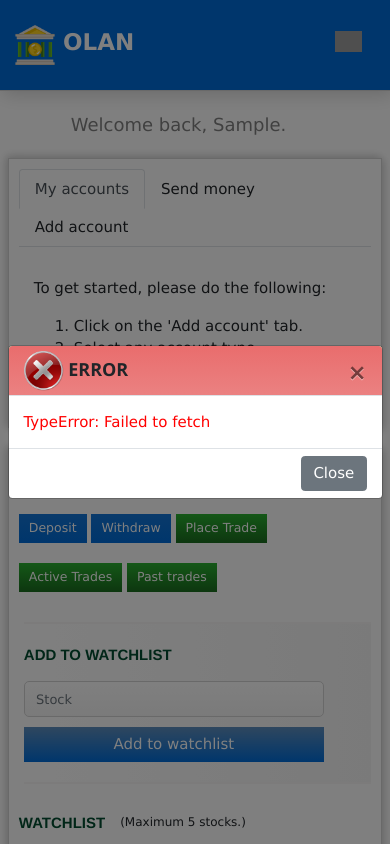
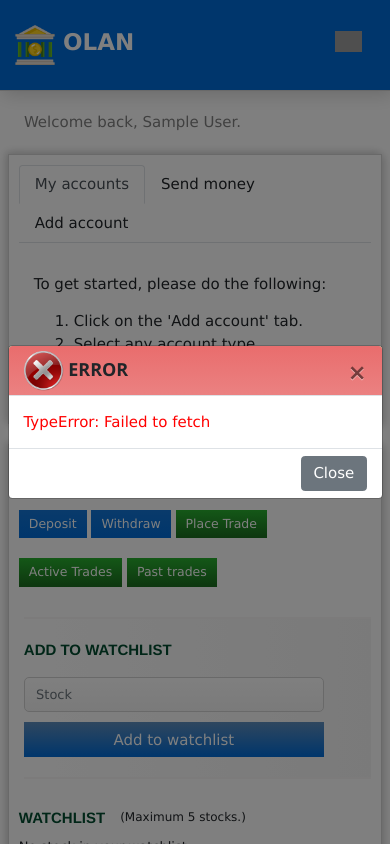
Before and after one commit to josh-olan/olan, a Django app: page /myaccounts/main in a window 390 px wide. Run offline with Django 3.2, Linux system fonts and the light colour scheme; the visitor is signed in with stand-in values (Sample User, id 1); data comes from the database, SQL or seed files in the repository; data that the repository does not hold is empty; grey boxes are pictures that could not be loaded.

Commit message:
Fixed loading issue

```diff
--- a/bankofjosh/static/bankofjosh/accounts.js
+++ b/bankofjosh/static/bankofjosh/accounts.js
@@ -501,7 +501,6 @@ function pagination(account, page){
     fetch(`/get_transactions/${account}/${page}`)
     .then(response => response.json())
     .then(data => {
-        console.log(data);
         let table = document.querySelector('#table1').style;
         let pagination = document.querySelector('#pagination_one');
         if (data.data.length == 0){
@@ -1385,14 +1384,19 @@ function loading(action){
     if (action == "load"){
         loading.display = "block";
         window.scrollTo(0, 0);
-        //document.querySelector('#loading').scrollIntoViewIfNeeded();
         welcome.visibility = "hidden";
         body.visibility = "hidden";
         footer.visibility = "hidden";
+        if (document.querySelector("#pagination_one")){
+            document.querySelector("#pagination_one").style.visibility = "hidden";
+        }
     } else {
         loading.display = "none";
         welcome.visibility = "visible";
         body.visibility = "visible";
         footer.visibility = "visible";
+        if (document.querySelector("#pagination_one")){
+            document.querySelector("#pagination_one").style.visibility = "visible";
+        }
     }
 }
--- a/bankofjosh/static/bankofjosh/styles.css
+++ b/bankofjosh/static/bankofjosh/styles.css
@@ -710,6 +710,11 @@ input[type="password"], input[type="email"]{
     #boj{
         font-size: 23px;
     }
+    #welcome{
+    margin: 20px;
+    font-size: 15px;
+    padding-left: 1vw;
+    }
 }
 
   /* Small devices (portrait tablets and large phones, 600px and up) */
--- a/bankofjosh/templates/bankofjosh/myaccounts.html
+++ b/bankofjosh/templates/bankofjosh/myaccounts.html
@@ -11,7 +11,7 @@
 {% endblock %}
 
 {% block body %}
-    <p id="welcome">Welcome back, {{ data.firstname }}.</p>
+    <p id="welcome">Welcome back, {{ data.firstname }} {{ data.lastname }}.</p>
     <div class="container-fluid" id="row">
         <div>
             <div id="myaccounts">
--- a/bankofjosh/views.py
+++ b/bankofjosh/views.py
@@ -210,7 +210,6 @@ def myaccounts(request, validate):
 
     setup(request)
 
-    firstname = request.user.first_name.capitalize()
     accounts = []
     # If user has Savings account
     savings = getaccount(request, "savings", None)
@@ -229,7 +228,8 @@ def myaccounts(request, validate):
     accounts.append(trading)
 
     data = {
-        "firstname": firstname,
+        "firstname": request.user.first_name.capitalize(),
+        "lastname": request.user.last_name.capitalize(),
         "accounts": accounts
     }
 
```
Also changed, not shown: 2 other files.
